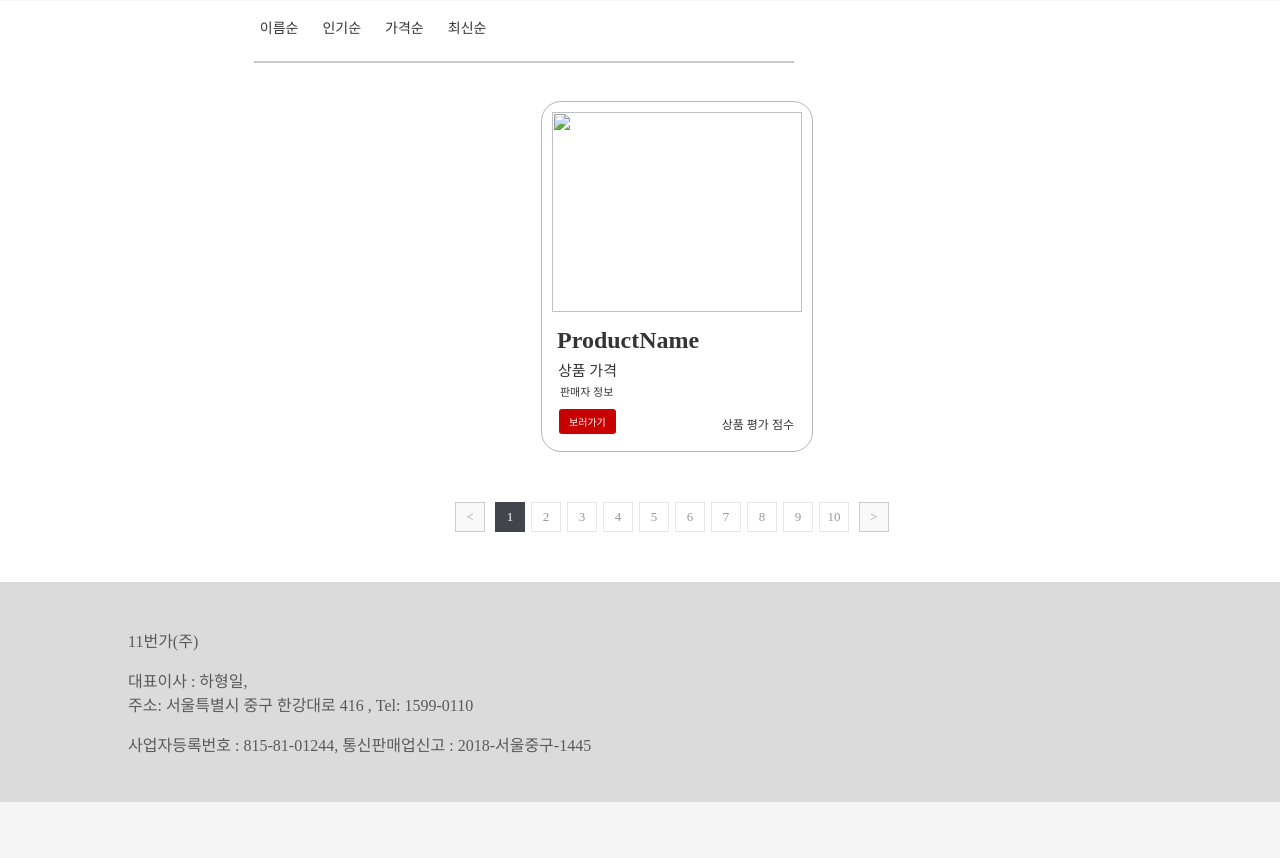
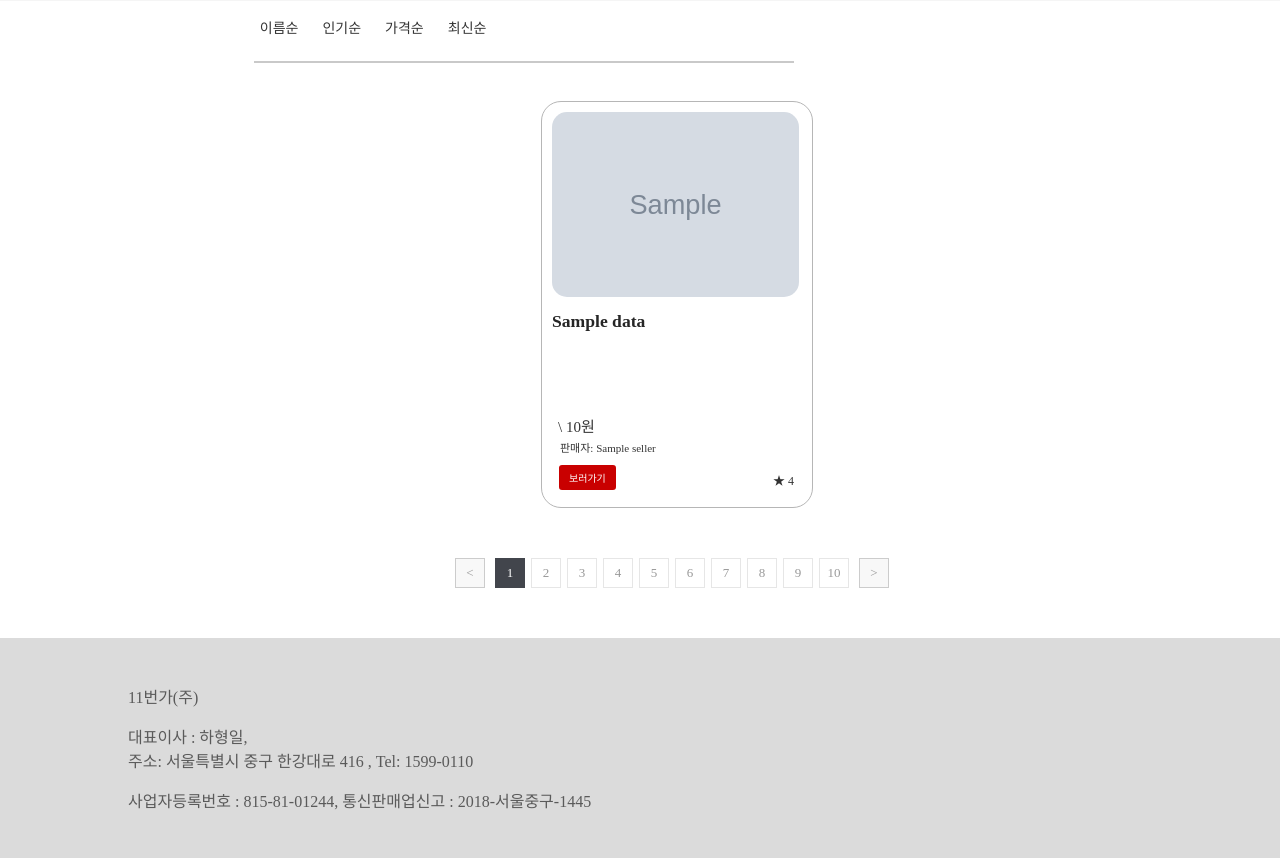
Before and after one commit to iruyj/product_api, a Django app: template templates/product/list.html in a window 1280 px wide. Shown: the part 699-1557 px from the top of the page. Before the commit the page ends 1501 px from the top, so only its background shows below. Run offline with Django 3.2, Linux system fonts and the light colour scheme; the template is opened without the code that fills it: most values are stand-ins (such as "Sample title", 1, 10 or a date in 2020); grey boxes marked "Sample" are stand-in pictures.

Commit message:
메인 상품들 데이터 뿌리기

```diff
--- a/product/urls.py
+++ b/product/urls.py
@@ -8,8 +8,8 @@ app_name = 'product'
 urlpatterns = [
     path('list/<str:keyword>', views.getlist, name="list"),
     path('info/', views.getProduct, name="info"),
-    path('view', views.search, name="list"),
-    path('main', views.index, name="index"),
-    path('detail', views.detail, name="index"),
+    path('view/', views.search, name="list"),
+    path('main/', views.index, name="index"),
+    path('<int:code>/', views.detail, name="detail"),
     path('search/', views.index, name="search"),
 ]
--- a/static/css/style.css
+++ b/static/css/style.css
@@ -126,6 +126,7 @@ body{
     padding: 5px;
     margin: 30px;
     margin-right: 20px;
+    width: 260px;
 }
 
 .list_hr{
@@ -136,15 +137,20 @@ body{
 
 .products_list .container .item_list .item img{
     padding: 5px;
-    height: 200px;
-    width: 250px;
+    height: auto;
+    width: 95%;
+    border-radius: 20px;
 }
 .products_list .container .item_list .item .info{
     padding: 5px;
 }
 .products_list .container .item_list .item .info h2{
-    color: #343434;
-    margin: 5px;
+    flex-wrap: wrap;
+    height: 5.3em;
+    margin-top: 0;
+    font-size: 1.1em;
+    color: #262626;
+    margin-bottom: 10px;
 }
 
 .products_list .container .item_list .item .info p{
@@ -262,8 +268,8 @@ body{
     margin-right: 20%;
 }
 .detail_container .detail img{
-    width: 300px;
-    height: 350px;
+    width: 350px;
+    height: 400px;
     margin-right: 30px;
 }
 .detail_hr{
@@ -282,7 +288,7 @@ body{
 .detail_container .info h2{
     margin-top: 7px;
     margin-bottom: 0;
-    font-size: 18px;
+    font-size: 23px;
 }
 .detail_container .info .productCode{
     font-size: 12px;
--- a/templates/product/list.html
+++ b/templates/product/list.html
@@ -36,16 +36,16 @@
             <hr class="list_hr">
             <div class="item_list">
                 {#  상품 아이템  #}
-                {% for i in data %}
+                {% for data in datas %}
                     <div class="item">
-                        <img src="" alt="">
+                        <img src="{{ data.ProductImage }}" alt="">
                         <div class="info">
-                            <h2>ProductName</h2>
-                            <p class="price">상품 가격</p>
-                            <p class="salls">판매자 정보</p>
+                            <h2>{{ data.ProductName }}</h2>
+                            <p class="price">\ {{ data.ProductPrice }}원</p>
+                            <p class="salls">판매자: {{ data.Seller }}</p>
                             <div class="info_footer">
-                                <button class="btn_detail"><a href="" class="text">보러가기</a></button>
-                                <p class="score">상품 평가 점수</p>
+                                <button class="btn_detail"><a href="{% url 'product:detail' data.ProductCode %}" class="text">보러가기</a></button>
+                                <p class="score">★ {{ data.Rating }}</p>
                             </div>
                         </div>
                     </div>
```
Also changed, not shown: product/views.py (+58 -18 lines).
